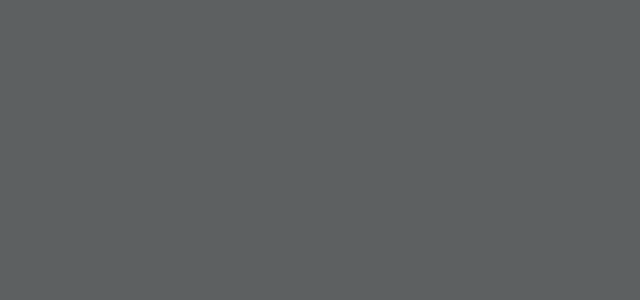
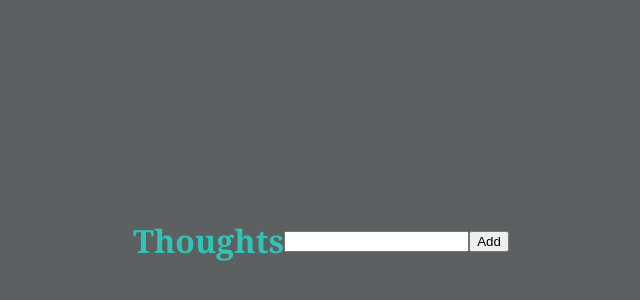
Before and after one commit to SchoolOfCode/national-project-week-repo-2-room-19-project, a React (Create React App) app in the folder pomodoro-2/: page / in a window 1280 px wide. Shown: the part 960-1260 px from the top of the page, without its empty margins (319-959 px from the left). Before the commit the page ends 800 px from the top, so only its background shows below. Built offline with nearby package versions, Linux system fonts and the light colour scheme.

Commit message:
inputthoughts added

```diff
--- a/pomodoro-2/src/Components/App.css
+++ b/pomodoro-2/src/Components/App.css
@@ -64,3 +64,10 @@ body {
   min-height: 1.3em;
   margin-bottom: 0.5em;
 }
+
+.container {
+  display: flex;
+  height: 100%;
+  justify-content: center;
+  align-items: center;
+}
--- a/pomodoro-2/src/Components/App.js
+++ b/pomodoro-2/src/Components/App.js
@@ -1,11 +1,21 @@
 import "./App.css";
+import React, { Fragment } from "react";
+
+//components
 import Pomodoro from "./Pomodoro";
+import InputThoughts from "./InputThoughts";
 
 function App() {
   return (
-    <div className="App">
+    <Fragment>
+      <div className="App">
       <Pomodoro />
     </div>
+    <div className="container">
+      <InputThoughts />
+      </div>
+    </Fragment>
+
   );
 }
 
--- /dev/null
+++ b/pomodoro-2/src/Components/InputThoughts.js
@@ -0,0 +1,39 @@
+import React, { Fragment, useState } from "react";
+
+const InputThoughts = () => {
+
+const [description, setDescripton] = useState("");
+
+const onSubmitForm = async (e) => {
+    e.preventDefault();
+    try {
+        const body = {description};
+        const response = await fetch("http://localhost:3000/", {
+            method: "POST",
+            headers: { "content-type": "application/json" },
+            body: JSON.stringify(body)
+        })
+
+        console.log(response)
+    } catch (error) {
+        console.error(error.message)
+    }
+}
+
+    return (
+    <Fragment>
+        <h1 className="text-center mt-5"> Thoughts </h1>
+        <form className="d-flex mt-5" onSubmit={onSubmitForm}>
+            <input
+            type="text"
+            className="form-control"
+            value={description}
+            onChange={e => setDescripton(e.target.value)}
+            />
+            <button className="btn btn-success">Add</button>
+        </form>
+    </Fragment>
+);
+}
+
+export default InputThoughts;
--- a/pomodoro-2/src/Components/Pomodoro.js
+++ b/pomodoro-2/src/Components/Pomodoro.js
@@ -1,8 +1,8 @@
 import React, { useState, useEffect } from "react";
 
 function Pomodoro() {
-  const [minutes, setMinutes] = useState(0);
-  const [seconds, setSeconds] = useState(10);
+  const [minutes, setMinutes] = useState(25);
+  const [seconds, setSeconds] = useState(0);
   const [displayMessage, setDisplayMessage] = useState(false);
 
   useEffect(() => {
```
Also changed, not shown: 1 other file (tests, documents, lock files or other folders).
